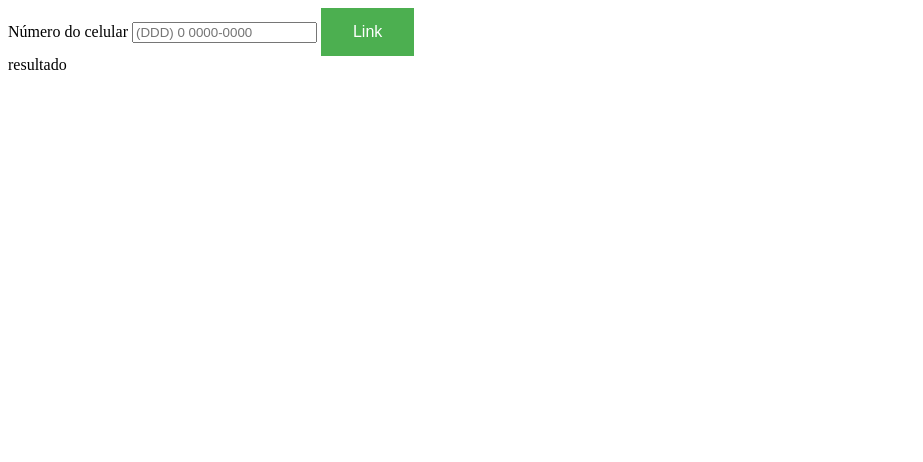
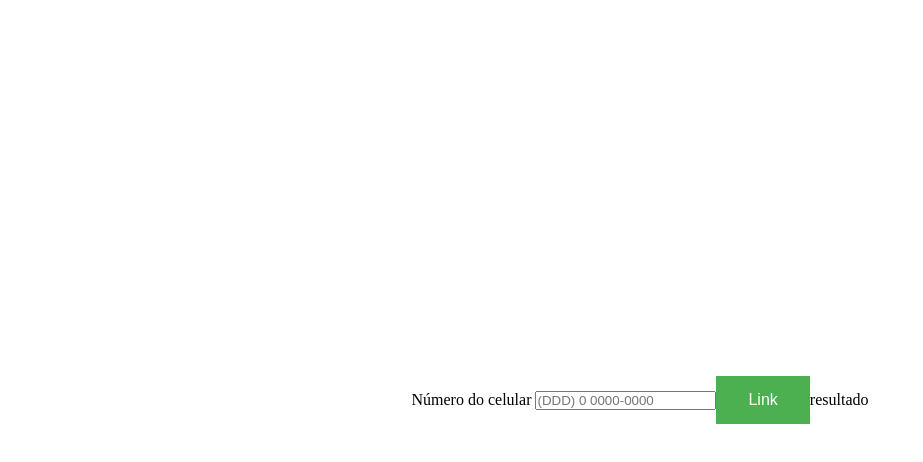
Before and after one commit to gasperpb/Gerador-de-link-Whatssap, a plain HTML site: page index.html in a window 1280 px wide. Shown: the whole page, without its empty margins (0-923 px from the left). Drawn offline with Linux system fonts and the light colour scheme.

Commit message:
Melhorando com css

```diff
--- a/css/style.css
+++ b/css/style.css
@@ -1,3 +1,16 @@
+    * {
+        margin: 0;
+        padding: 0;
+        box-sizing: border-box;
+    }
+
+    body {
+        display: flex;
+        justify-content: center;
+        align-items: center;
+        min-height: 100vh;
+    }
+
     .button {
         background-color: #4CAF50;
         /* Green */
@@ -16,5 +29,3 @@
         /* Green */
         color: white;
     }
-
-    .form__input {}
```
